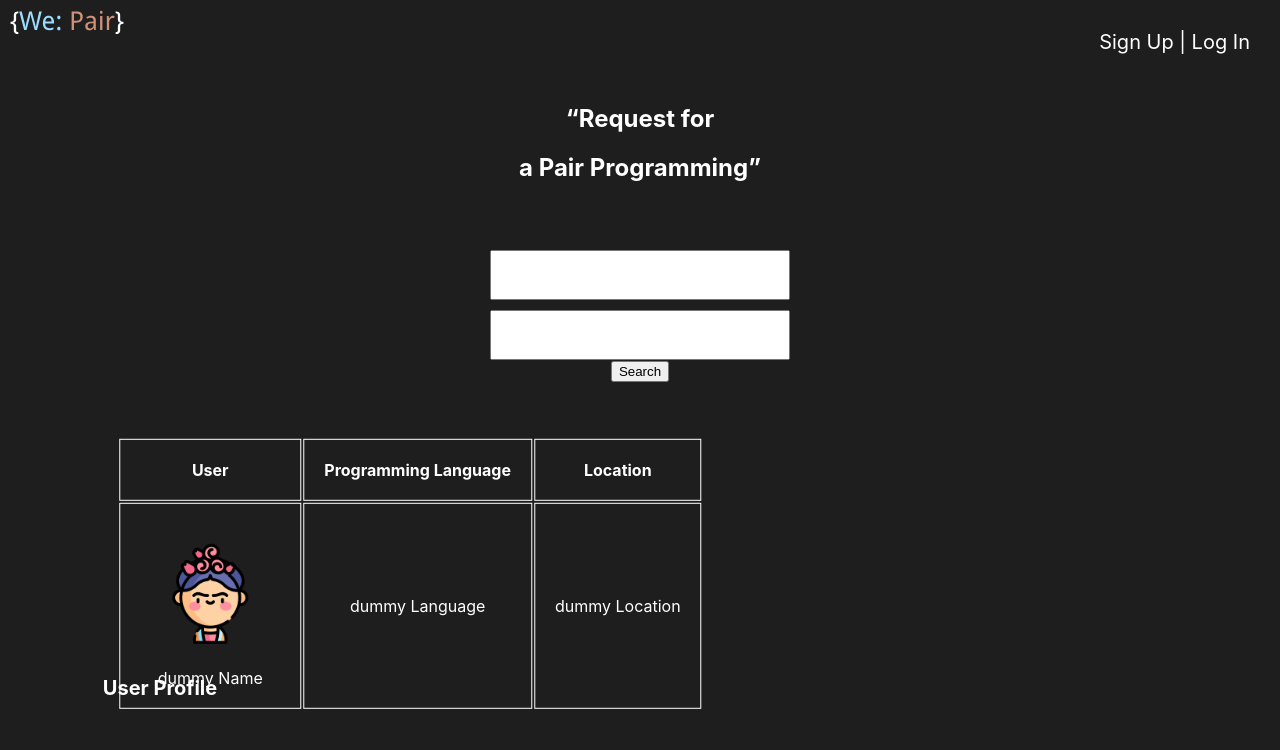
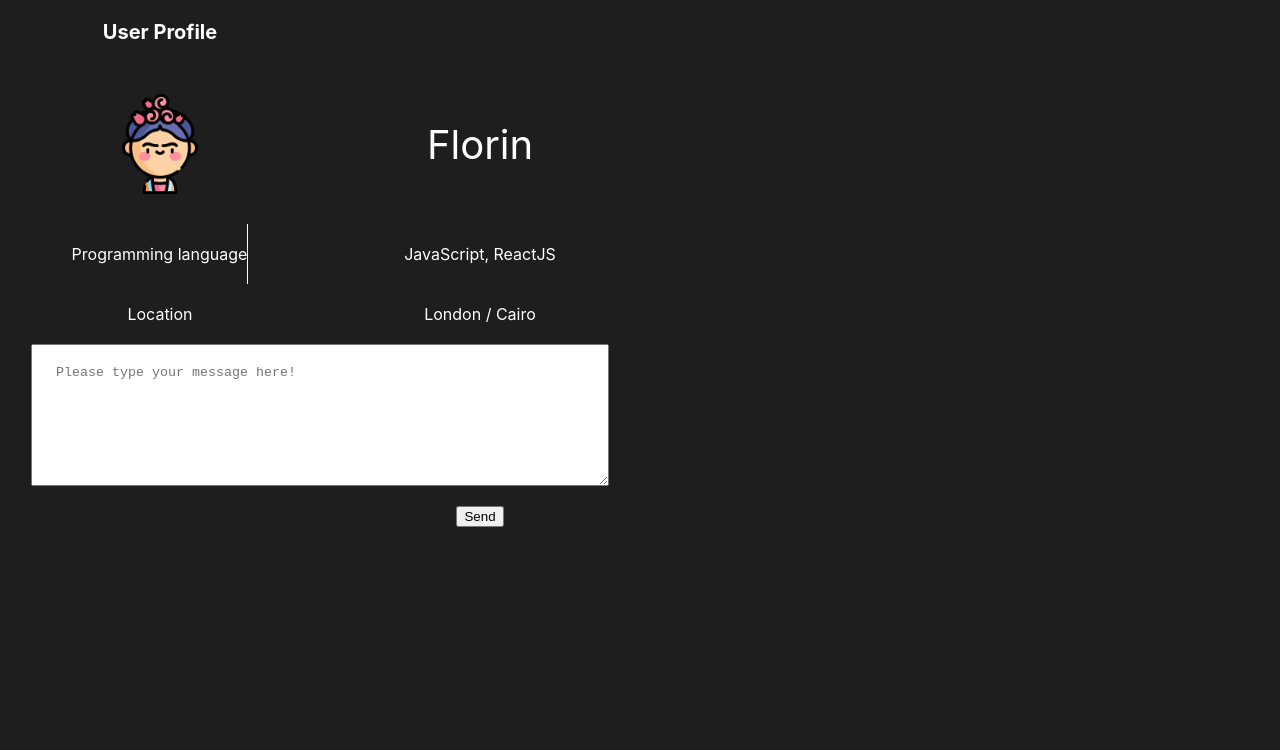
Before and after one commit to kodiri/we-pair, a React (Create React App) app: page / in a window 1280 px wide. Shown: the top 750 px of the page. Built offline with nearby package versions, Linux system fonts and the light colour scheme.

Commit message:
Changes after 1st PR

```diff
--- a/src/frontend/App.js
+++ b/src/frontend/App.js
@@ -6,20 +6,13 @@ import Results from './Results';
 import Profile from './Profile';
 import './App.css';
 
-function App() {
+export default function App() {
   return (
     <div className="App">
-    <Header />
     <body>
-      <Search search='language'/>
-      <Search search='location'/>
-      <button className='searchbtn'>Search</button>
-      <Calendar />
-      <Results />
       <Profile />
+
     </body>
     </div>
   );
 }
-
-export default App;
--- a/src/frontend/Profile.css
+++ b/src/frontend/Profile.css
@@ -11,58 +11,58 @@
     justify-items: center;
     align-items: center;
     grid-template-areas:
-    "a ."
-    "b c"
-    "d e"
-    "f g"
-    "h h"
-    ". i";
+    "user_profile ."
+    "profile-image user-name"
+    "language user-language"
+    "location user-location"
+    "placeholder placeholder"
+    ". send-button";
 }
 
-.a {
-    grid-area: a;
+.user_profile {
+    grid-area: user_profile;
     padding: 20px 0;
     font-weight: bold;
     font-size: 20px;
 }
 
-.b {
-    grid-area: b;
+.profile-image {
+    grid-area: profile-image;
 }
 
-.c {
-    grid-area: c;
+.user-name {
+    grid-area: user-name;
     font-size: 40px;
 }
 
-.d {
-    grid-area: d;
+.language {
+    grid-area: language;
     padding: 20px 0;
     border-right: 1px solid white;;
 }
 
-.e {
-    grid-area: e;
+.user-language {
+    grid-area: user-language;
 }
 
-.f {
-    grid-area: f;
+.location {
+    grid-area: location;
     padding: 20px 0;
 }
 
-.g {
-    grid-area: g;
+.user-location {
+    grid-area: user-location;
 }
 
-.h {
-    grid-area: h;
+.placeholder {
+    grid-area: placeholder;
     padding: 20px 0;
     width: 90%;
     height: 100px;
     /* box-shadow: 0px 2px 15px grey; */
 }
 
-.i {
-    grid-area: i;
+.send-button {
+    grid-area: send-button;
     margin-top: 20px;
 }
--- a/src/frontend/Profile.js
+++ b/src/frontend/Profile.js
@@ -1,5 +1,4 @@
 import React from 'react';
-import './Results.css';
 import people from './image/people.png'
 import './Profile.css'
 
@@ -8,15 +7,15 @@ import './Profile.css'
 export default function Profile() {
     return (
         <div className="user-wrapper">
-            <div className="a user_profile">User Profile</div>
-            <img className="b profile-image" src={people} alt="people" />
-            <div className="c user-name">Florin</div>
-            <div className="d language">Programming language</div>
-            <div className="e user-language">JavaScript, ReactJS</div>
-            <div className="f location">Location</div>
-            <div className="g user-location">London / Cairo</div>
-            <textarea className="h" placeholder="   Please type your message here!"></textarea>
-            <button className="i">Send</button>
+            <div className="user_profile">User Profile</div>
+            <img className="profile-image" src={people} alt="people" />
+            <div className="user-name">Florin</div>
+            <div className="language">Programming language</div>
+            <div className="user-language">JavaScript, ReactJS</div>
+            <div className="location">Location</div>
+            <div className="user-location">London / Cairo</div>
+            <textarea className="placeholder" placeholder="   Please type your message here!"></textarea>
+            <button className="send-button">Send</button>
         </div>
     )
 }
```
